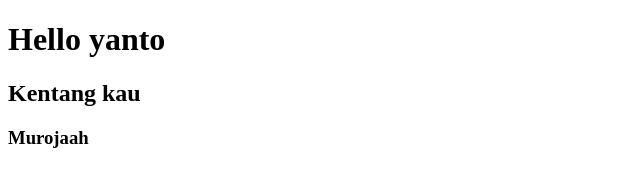
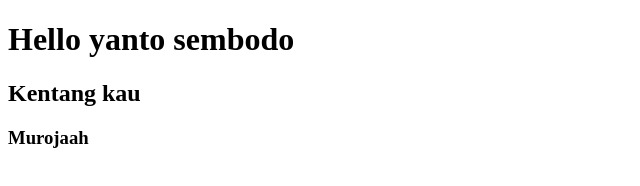
Before and after one commit to NeeGeep/NeeGeep.github.io, a plain HTML site: page HTML.html in a window 1280 px wide. Shown: the whole page, without its empty margins (0-640 px from the left). Drawn offline with Linux system fonts and the light colour scheme.

Commit message:
second commit

```diff
--- a/HTML.html
+++ b/HTML.html
@@ -4,7 +4,7 @@
         <title>Tayo</title>
     </head>
     <body>
-        <h1>Hello yanto</h1>
+        <h1>Hello yanto sembodo</h1>
         <h2>Kentang kau</h2>
         <h3>Murojaah</h3>
     </body>
```
